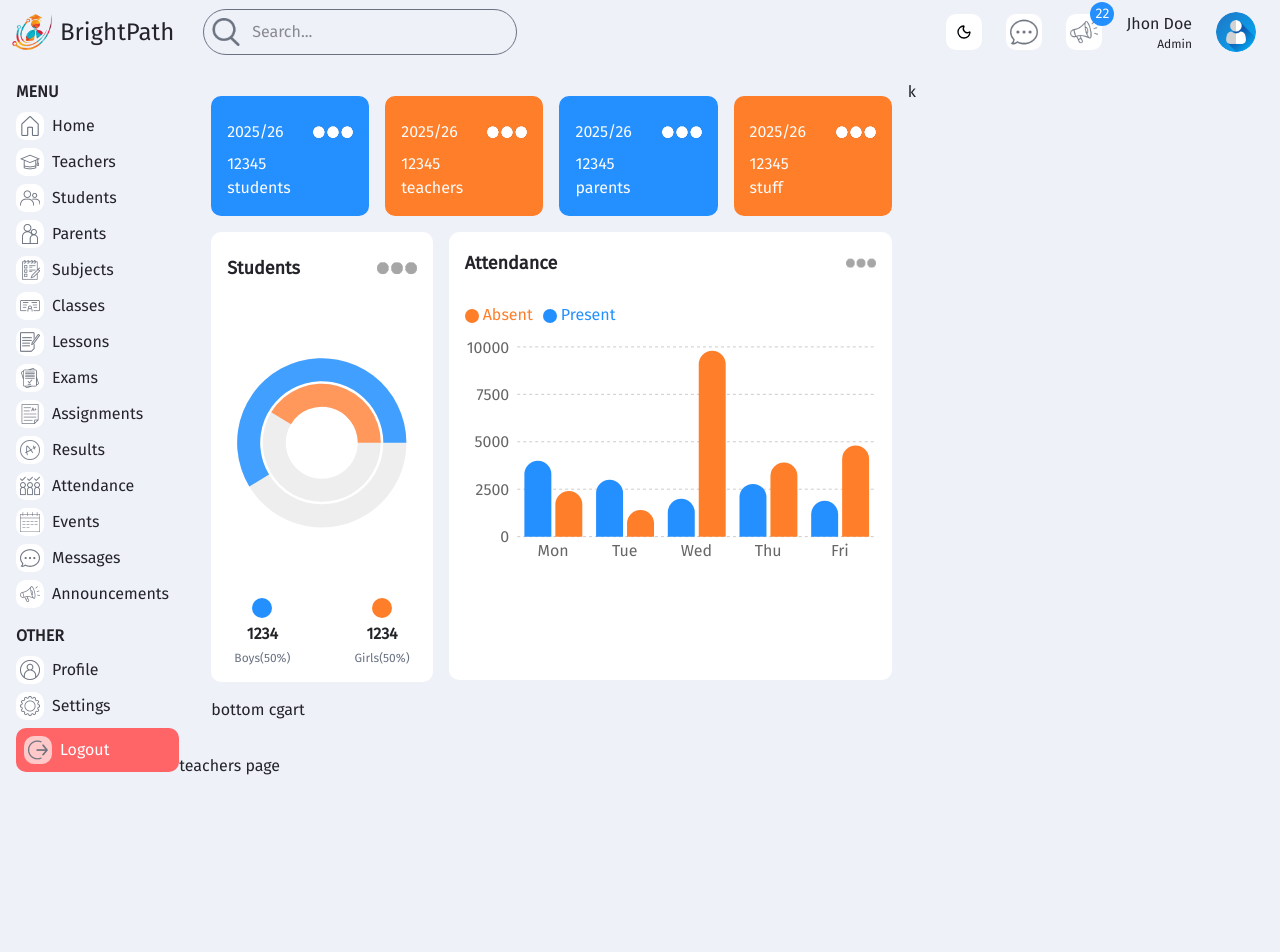
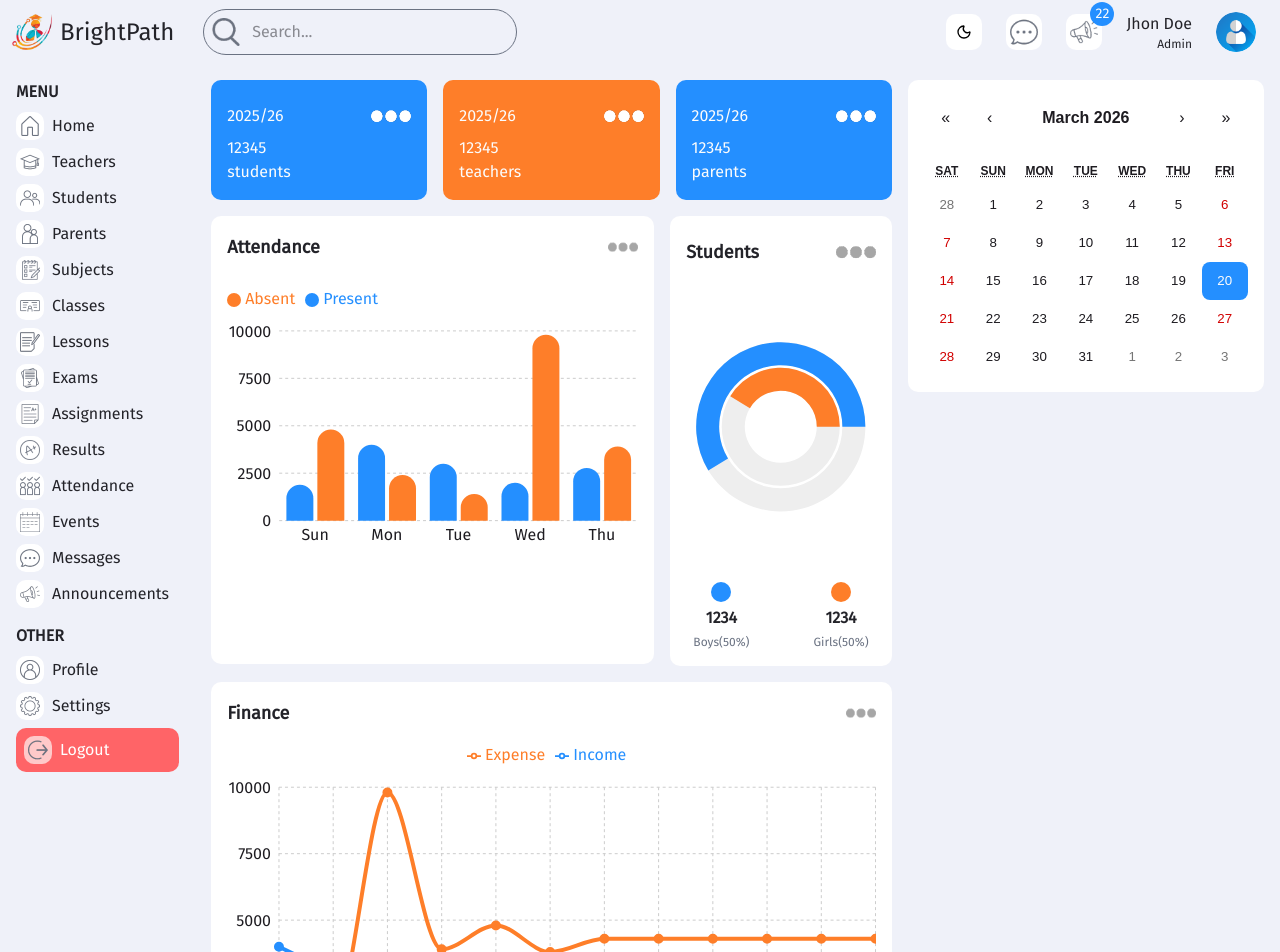
Before and after one commit to whahidul12/brightpath_academy, a Next.js app: page /dashboard/teachers in a window 1280 px wide. Shown: the top 952 px of the page. Before the commit the page ends 800 px from the top, so only its background shows below. Built offline with nearby package versions, Linux system fonts and the light colour scheme; some icons are missing.

Commit message:
feat: Add EventCalendar component
Introduces a new EventCalendar component for displaying Islamic calendar events.
Includes necessary CSS for styling and updates package.json and package-lock.json
to include the 'react-calendar' dependency.

```diff
--- /dev/null
+++ b/components/calendars/EventCalendar.tsx
@@ -0,0 +1,17 @@
+"use client";
+import { useState } from "react";
+import Calendar from "react-calendar";
+import "react-calendar/dist/Calendar.css";
+import "./eventCalendar.css";
+
+type ValuePiece = Date | null;
+type Value = ValuePiece | [ValuePiece, ValuePiece];
+
+export const EventCalendar = () => {
+  const [value, onChange] = useState<Value>(new Date());
+  return (
+    <div className="bg-card text-card-foreground rounded-lg p-4">
+      <Calendar onChange={onChange} value={value} calendarType="islamic" />
+    </div>
+  );
+};
--- /dev/null
+++ b/components/calendars/eventCalendar.css
@@ -0,0 +1,27 @@
+.react-calendar {
+  width: 100% !important;
+  background: var(--card) !important;
+  color: var(--card-foreground) !important;
+  border: none !important;
+}
+.react-calendar__tile--now {
+  background: var(--secondary) !important;
+  color: var(--secondary-foreground) !important;
+  border-radius: 8px !important;
+}
+.react-calendar__tile--active {
+  background-color: var(--primary) !important;
+  color: var(--secondary-foreground) !important;
+  border-radius: 8px !important;
+}
+.react-calendar__tile:enabled:hover,
+.react-calendar__tile:enabled:focus {
+  background: var(--background);
+  transition: background 0.3s ease;
+  border-radius: 8px;
+}
+
+.react-calendar__navigation__label__labelText {
+  font-weight: 700;
+  font-size: 16px;
+}
--- a/components/charts/AttendenceChart.tsx
+++ b/components/charts/AttendenceChart.tsx
@@ -13,6 +13,11 @@ import { RechartsDevtools } from "@recharts/devtools";
 import Image from "next/image";
 
 const data = [
+  {
+    name: "Sun",
+    Present: 1890,
+    Absent: 4800,
+  },
   {
     name: "Mon",
     Present: 4000,
@@ -33,11 +38,6 @@ const data = [
     Present: 2780,
     Absent: 3908,
   },
-  {
-    name: "Fri",
-    Present: 1890,
-    Absent: 4800,
-  },
 ];
 
 export default function AttendenceChart() {
@@ -56,7 +56,9 @@ export default function AttendenceChart() {
         <BarChart
           style={{
             width: "100%",
+            maxWidth: "700px",
             height: "100%",
+            maxHeight: "70vh",
             aspectRatio: 1.4,
           }}
           responsive
@@ -69,8 +71,18 @@ export default function AttendenceChart() {
           }}
         >
           <CartesianGrid strokeDasharray="3 3" vertical={false} />
-          <XAxis dataKey="name" axisLine={false} tickLine={false} />
-          <YAxis width="auto" axisLine={false} tickLine={false} />
+          <XAxis
+            dataKey="name"
+            axisLine={false}
+            tickLine={false}
+            stroke="var(--card-foreground)"
+          />
+          <YAxis
+            width="auto"
+            axisLine={false}
+            tickLine={false}
+            stroke="var(--card-foreground)"
+          />
           <Tooltip
             contentStyle={{
               borderRadius: "12px",
@@ -84,13 +96,13 @@ export default function AttendenceChart() {
           />
           <Bar
             dataKey="Present"
-            fill="oklch(0.65 0.19 254)"
+            fill="var(--primary)"
             radius={[25, 25, 0, 0]}
             legendType="circle"
           />
           <Bar
             dataKey="Absent"
-            fill="oklch(0.73 0.18 49)"
+            fill="var(--secondary)"
             radius={[25, 25, 0, 0]}
             legendType="circle"
           />
--- a/components/charts/CountChart.tsx
+++ b/components/charts/CountChart.tsx
@@ -8,12 +8,12 @@ const data = [
   {
     name: "Girls",
     count: 55,
-    fill: "oklch(0.78 0.15 49)",
+    fill: "var(--secondary)",
   },
   {
     name: "Boys",
     count: 78,
-    fill: "oklch(0.7 0.18 254)",
+    fill: "var(--primary)",
   },
 ];
 
@@ -35,6 +35,7 @@ const CountChart = () => {
       <div className="h-fit w-full">
         <RadialBarChart
           width="100%"
+          style={{ maxWidth: "250px", marginInline: "auto" }}
           height="100%"
           cx="50%"
           cy="50%"
--- /dev/null
+++ b/components/charts/FinanceChart.tsx
@@ -0,0 +1,158 @@
+"use client";
+import Image from "next/image";
+import {
+  LineChart,
+  Line,
+  XAxis,
+  YAxis,
+  CartesianGrid,
+  Tooltip,
+  Legend,
+} from "recharts";
+import { RechartsDevtools } from "@recharts/devtools";
+const data = [
+  {
+    name: "Jan",
+    Income: 4000,
+    Expense: 2400,
+  },
+  {
+    name: "Feb",
+    Income: 3000,
+    Expense: 1398,
+  },
+  {
+    name: "Mar  ",
+    Income: 2000,
+    Expense: 9800,
+  },
+  {
+    name: "Apr",
+    Income: 2780,
+    Expense: 3908,
+  },
+  {
+    name: "May",
+    Income: 1890,
+    Expense: 4800,
+  },
+  {
+    name: "Jun",
+    Income: 2390,
+    Expense: 3800,
+  },
+  {
+    name: "Jul",
+    Income: 3490,
+    Expense: 4300,
+  },
+  {
+    name: "Aug",
+    Income: 3490,
+    Expense: 4300,
+  },
+  {
+    name: "Sep",
+    Income: 3490,
+    Expense: 4300,
+  },
+  {
+    name: "Oct",
+    Income: 3490,
+    Expense: 4300,
+  },
+  {
+    name: "Nov",
+    Income: 3490,
+    Expense: 4300,
+  },
+  {
+    name: "Dec",
+    Income: 3490,
+    Expense: 4300,
+  },
+];
+
+export const FinanceChart = () => {
+  return (
+    <div className="p-4">
+      <div className="flex items-center justify-between">
+        <span className="text-lg font-semibold">Finance</span>
+        <Image
+          src="/icons/moreDark.png"
+          alt="more-icon"
+          width={30}
+          height={10}
+        />
+      </div>
+      <div className="h-full w-full">
+        <LineChart
+          style={{
+            width: "100%",
+            // maxWidth: "700px",
+            height: "50%",
+            maxHeight: "380px",
+            aspectRatio: 1.8,
+          }}
+          responsive
+          data={data}
+          margin={{
+            top: 5,
+            right: 0,
+            left: 0,
+            bottom: 5,
+          }}
+        >
+          <CartesianGrid strokeDasharray="3 3" />
+          <XAxis
+            dataKey="name"
+            stroke="var(--card-foreground)"
+            axisLine={false}
+            tickLine={false}
+          />
+          <YAxis
+            width="auto"
+            stroke="var(--card-foreground)"
+            axisLine={false}
+            tickLine={false}
+          />
+          <Tooltip
+            cursor={{
+              stroke: "var(--color-border-2)",
+            }}
+            contentStyle={{
+              backgroundColor: "var(--color-surface-raised)",
+              borderColor: "var(--color-border-2)",
+            }}
+          />
+          <Legend
+            align="center"
+            verticalAlign="top"
+            wrapperStyle={{ paddingTop: "10px", paddingBottom: "20px" }}
+          />
+          <Line
+            type="monotone"
+            dataKey="Income"
+            stroke="var(--primary)"
+            strokeWidth="4px"
+            dot={{
+              fill: "var(--primary)",
+            }}
+            activeDot={{ r: 8, stroke: "var(--color-surface-base)" }}
+          />
+          <Line
+            type="monotone"
+            dataKey="Expense"
+            stroke="var(--secondary)"
+            strokeWidth="4px"
+            dot={{
+              fill: "var(--secondary)",
+            }}
+            activeDot={{ r: 8, stroke: "var(--color-surface-base)" }}
+          />
+          <RechartsDevtools />
+        </LineChart>
+      </div>
+    </div>
+  );
+};
--- a/package.json
+++ b/package.json
@@ -16,6 +16,7 @@
     "next-themes": "^0.4.6",
     "radix-ui": "^1.4.3",
     "react": "19.2.4",
+    "react-calendar": "^6.0.0",
     "react-dom": "19.2.4",
     "recharts": "^3.8.1",
     "shadcn": "^4.1.0",
--- a/shared/widgets/dashboard/dashboardPanelWidgets.tsx
+++ b/shared/widgets/dashboard/dashboardPanelWidgets.tsx
@@ -1,35 +1,40 @@
 import UserCard from "@/components/allDashboardComp/UserCard";
+import { EventCalendar } from "@/components/calendars/EventCalendar";
 import AttendenceChart from "@/components/charts/AttendenceChart";
 import CountChart from "@/components/charts/CountChart";
+import { FinanceChart } from "@/components/charts/FinanceChart";
 
 export default function DashboardPanelWidgets() {
   return (
     <div className="flex flex-col justify-between p-4 md:flex-row">
       {/*Left Side DashBoard Panel*/}
-      <div className="md:1/2 flex w-full flex-col gap-4 p-4 lg:w-2/3">
+      <div className="md:1/2 flex w-full flex-col gap-4 p-4 pt-0 lg:w-2/3">
         {/*User Card*/}
         <div className="flex flex-wrap justify-between gap-4">
           <UserCard userType="students"></UserCard>
           <UserCard userType="teachers"></UserCard>
           <UserCard userType="parents"></UserCard>
-          <UserCard userType="stuff"></UserCard>
         </div>
         {/*Middle Chart*/}
         <div className="flex flex-col gap-4 lg:flex-row">
+          {/*Attendance Chart*/}
+          <div className="bg-card h-112 w-full rounded-lg lg:w-2/3">
+            <AttendenceChart />
+          </div>
           {/*Count Chart*/}
           <div className="bg-card h-112.5 w-full rounded-lg lg:w-1/3">
             <CountChart />
           </div>
-          {/*Attendance Chart*/}
-          <div className="bg-card h-112 w-full rounded-lg lg:w-2/3">
-            <AttendenceChart />
-          </div>
         </div>
         {/*Bottom chart*/}
-        <div>bottom cgart</div>
+        <div className="bg-card h-112 w-full rounded-lg">
+          <FinanceChart />
+        </div>
       </div>
       {/*Right Side DashBoard Panel*/}
-      <div className="md:1/2 w-full lg:w-1/3">k</div>
+      <div className="md:1/2 flex w-full flex-col gap-4 lg:w-1/3">
+        <EventCalendar />
+      </div>
     </div>
   );
 }
```
Also changed, not shown: 1 other file (tests, documents, lock files or other folders).
